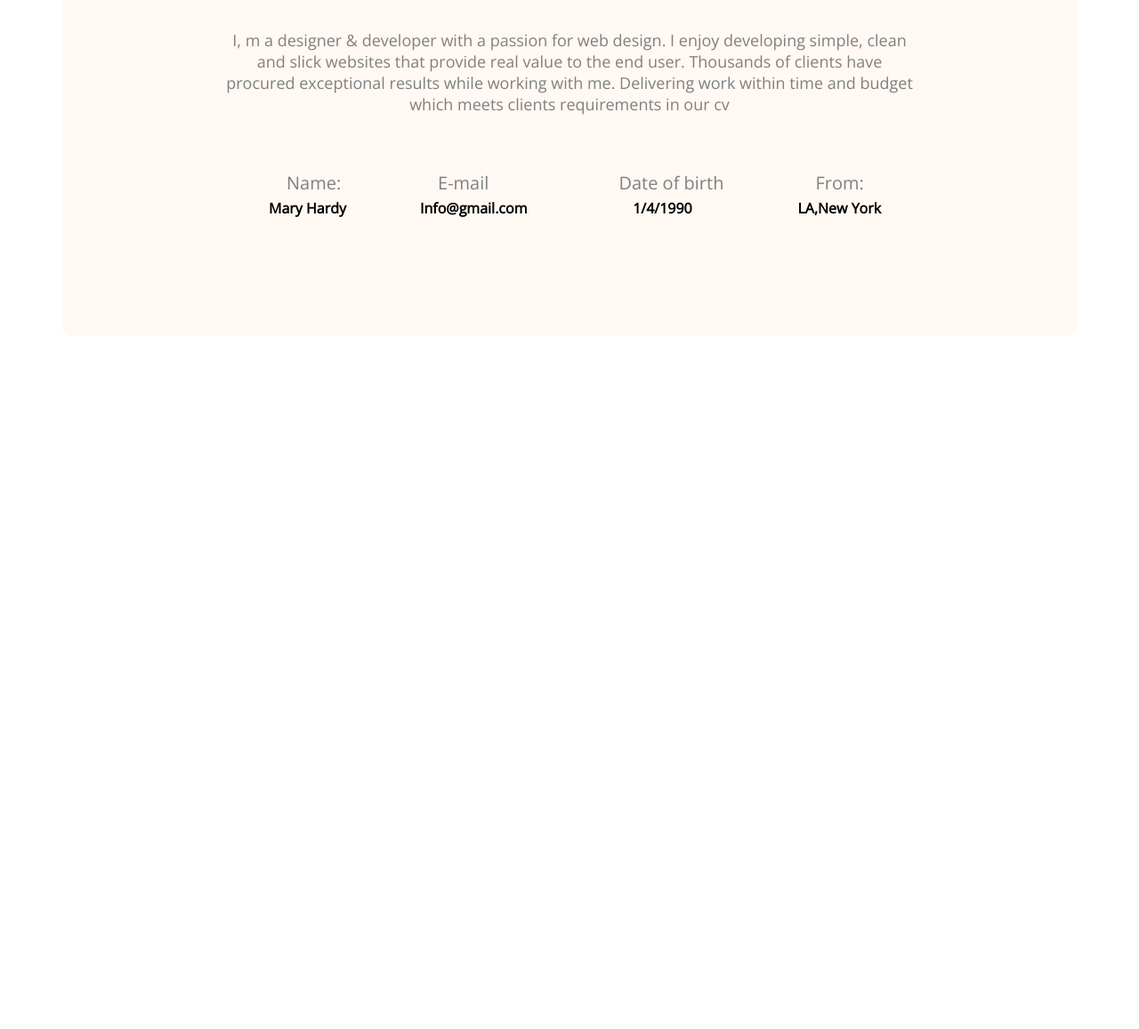
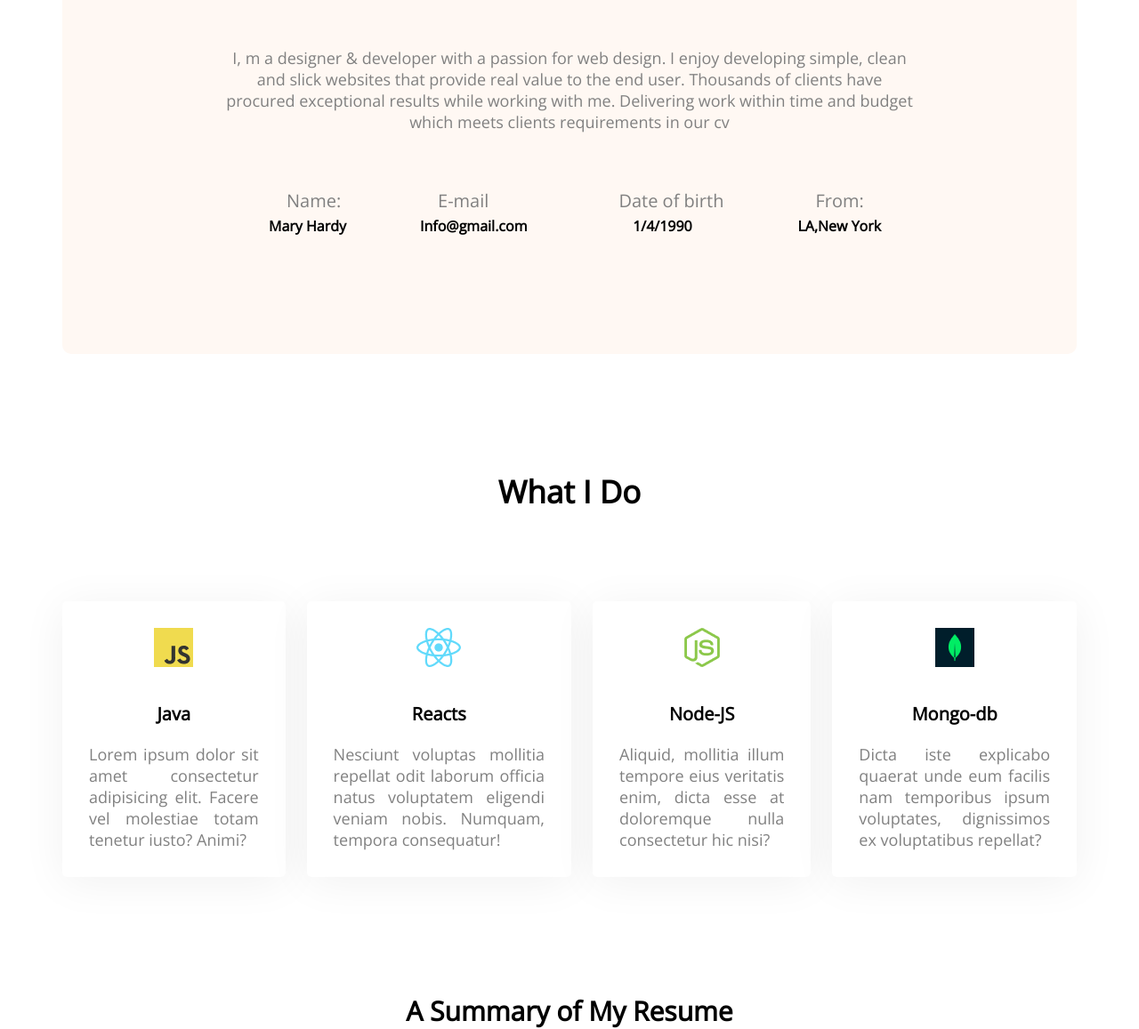
Before and after one commit to lorin9/developer-portfolio, a plain HTML site: page index.html in a window 1280 px wide. Shown: the part 1171-2328 px from the top of the page at 89% size. Before the commit the page ends 1549 px from the top, so only its background shows below. Drawn offline with nearby package versions, Linux system fonts and the light colour scheme.

Commit message:
added skills

```diff
--- a/index.html
+++ b/index.html
@@ -57,6 +57,42 @@
                     </tbody>
                 </table>
         </section>
+        <!-- what i do section -->
+        <section class="what-i">
+            <h3 class="some"> What I Do</h3>
+        <div class="skills-container">
+            <div class="skills">
+                <img src="images/icons/js.png" alt="">
+                <p class="skill-title">Java <script></script></p>
+                <p class="skill-description">Lorem ipsum dolor sit amet consectetur adipisicing elit. Facere vel molestiae totam tenetur iusto? Animi?</p>
+            </div>
+            <div class="skills">
+                <img src="images/icons/react.png" alt="">
+                <p class="skill-title">Reacts</p>
+                <p class="skill-description">Nesciunt voluptas mollitia repellat odit laborum officia natus voluptatem eligendi veniam nobis. Numquam, tempora consequatur!</p>
+            </div>
+            <div class="skills">
+                <img src="images/icons/nodejs.png" alt="">
+                <p class="skill-title">Node-JS</p>
+                <p class="skill-description">Aliquid, mollitia illum tempore eius veritatis enim, dicta esse at doloremque nulla consectetur hic nisi?</p>
+            </div>
+            <div class="skills">
+                <img src="images/icons/mongo.png" alt="">
+                <p class="skill-title"> Mongo-db</p>
+                <p class="skill-description">Dicta iste explicabo quaerat unde eum facilis nam temporibus ipsum voluptates, dignissimos ex voluptatibus repellat?</p>
+            </div>
+        </div>
+        </section>
+        <!-- resume section -->
+        <section>
+            <h3 class="resume-title">A Summary of My Resume</h3>
+            <div>
+                <div class="resume-content">
+
+                </div>
+            </div>
+
+        </section>
 
 
     </main>
--- a/styles/portfolio.css
+++ b/styles/portfolio.css
@@ -63,10 +63,14 @@ nav li{
 main{
     max-width: 1140px;
     margin: 0 auto;
+
+}
+section{
+    margin-top: 130px;
 }
 /* about section */
 .about{
-    margin-top: 130px;
+
     background-color: #FFF8F3;
     border-radius: 10px;
     padding: 130px 150px;
@@ -75,7 +79,7 @@ main{
     text-align: center;
     font-weight: 700;
     font-size: 35px;
-    margin-bottom: 30px;
+    margin-bottom: 50px;
 
 }
 .about-description{
@@ -96,3 +100,43 @@ th{
     padding-left: 80px;
 
 }
+/* what i styles */
+.what-i{
+
+    text-align: center;
+    font-size: 30px;
+
+}
+.skills{
+    background-color: #FFFFFF;
+    box-shadow: 0px 6px 50px rgba(0, 0, 0, 0.06);
+    border-radius: 5px;
+    padding: 30px;
+
+}
+.skills-container{
+    display: flex;
+    gap: 24px;
+}
+.skill-title{
+    font-weight: 700;
+    font-size: 20px;
+    margin-top: 30px;
+}
+.skill-description{
+    text-align: justify;
+    color: gray;
+    /* margin-top: 20px;
+    padding-right: 0px; */
+    margin-top: 20px;
+    font-size: 18px;
+}
+.some{
+    margin-bottom: 100px;
+}
+/* Resume styles */
+.resume-title{
+    font-weight: 900;
+    font-size: 30px;
+    text-align: center;
+}
```
